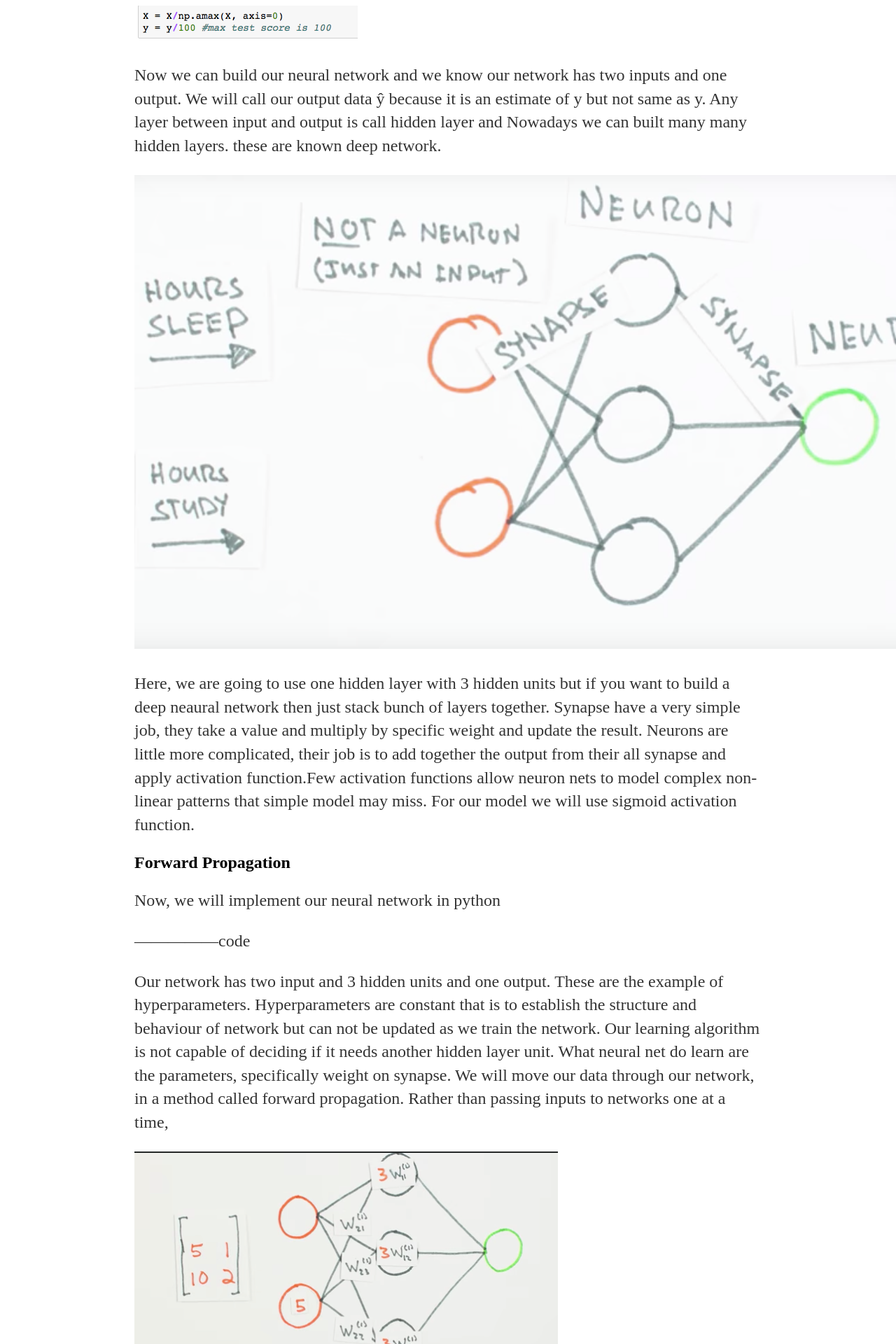
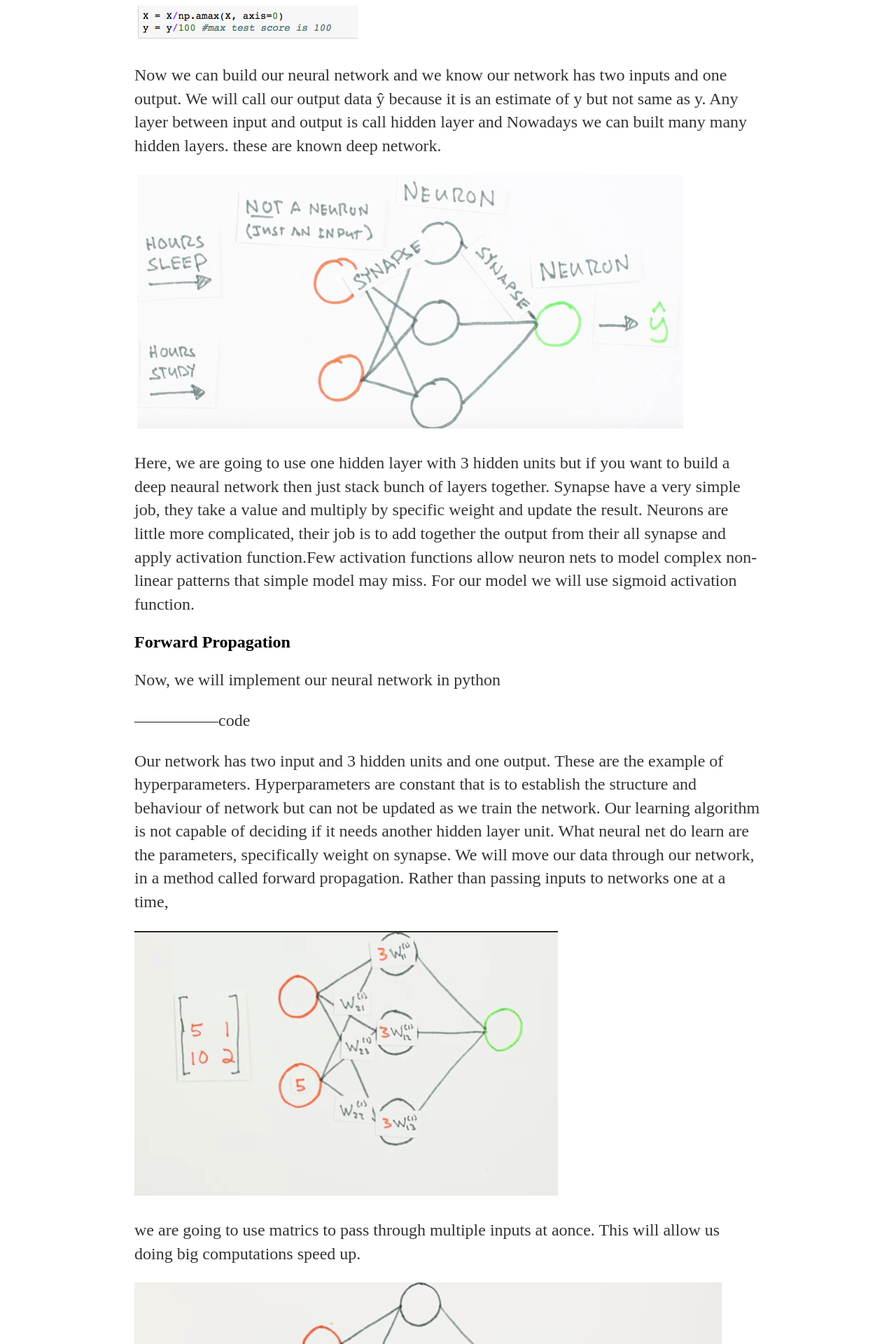
Before and after one commit to summii/summii.github.io, a Jekyll site: the page built from _posts/2018-05-05-neural-network-from-scratch.md, in a window 1280 px wide. Shown: the part 1370-3290 px from the top of the page at 70% size. Built offline with Jekyll 4.4.1, drawn with Linux system fonts in a browser that asks for light colours.

Commit message:
added synapse image

```diff
--- a/_posts/2018-05-05-neural-network-from-scratch.md
+++ b/_posts/2018-05-05-neural-network-from-scratch.md
@@ -26,7 +26,7 @@ The solution is to scale our data that way our model only see standarized units
 Now we can build our neural network and we know our network has two inputs and one output. We will call our output data ŷ because it is an estimate of y but not same as y.
 Any layer between input and output is call hidden layer and Nowadays we can built many many hidden layers. these are known deep network.
 
-![alt text](/img/synapse.png)
+![alt text](/img/synapse2.png)
 
 Here, we are going to use one hidden layer with 3 hidden units but if you want to build a deep neaural network then just stack bunch of layers together. Synapse have a very simple job, they take a value and multiply by specific weight and update the result. Neurons are little more complicated, their job is to add together the output from their all synapse and apply activation function.Few activation functions allow neuron nets to model complex non-linear patterns that simple model may miss. For our model we will use sigmoid activation function.
 
```
Also changed, not shown: img/synapse2.png (added).
